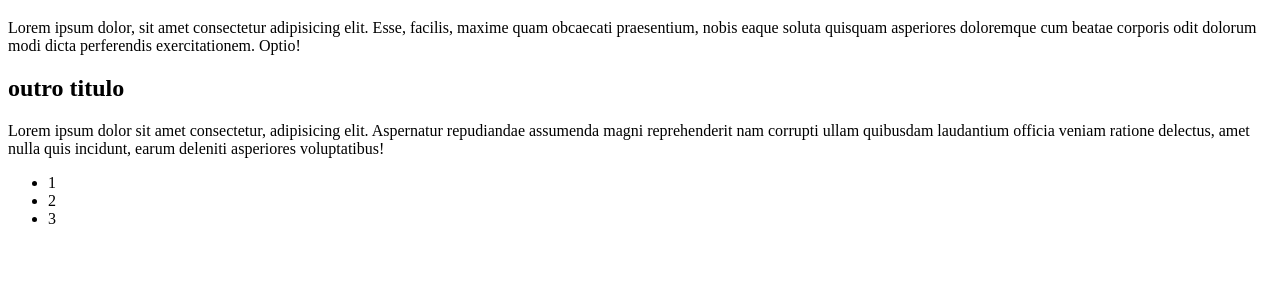
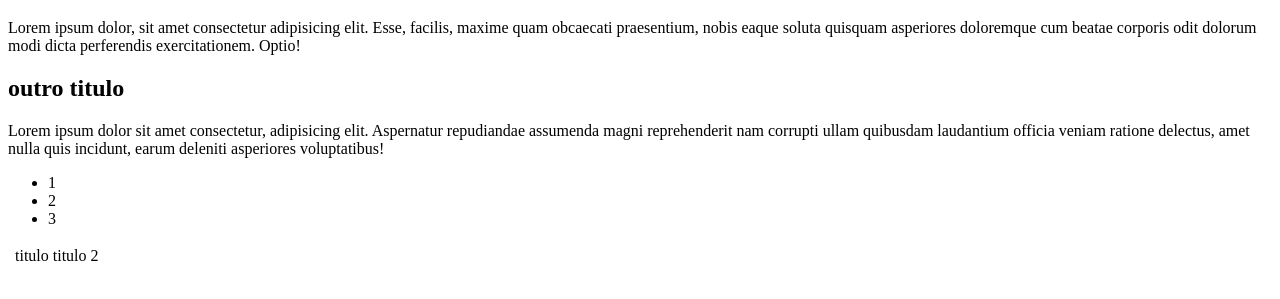
Before and after one commit to LisioSouza/aula-git, a plain HTML site: page index.html in a window 1280 px wide. Shown: the part 61-360 px from the top of the page. Drawn offline with Linux system fonts and the light colour scheme.

Commit message:
versao atualizada

```diff
--- a/index.html
+++ b/index.html
@@ -17,6 +17,12 @@
         <li>2</li>
         <li>3</li>
     </ul>
+    <table>
+        <th>
+            <td>titulo</td>
+            <td>titulo 2</td>
+        </th>
+    </table>
 
 </body>
 </html>
```
